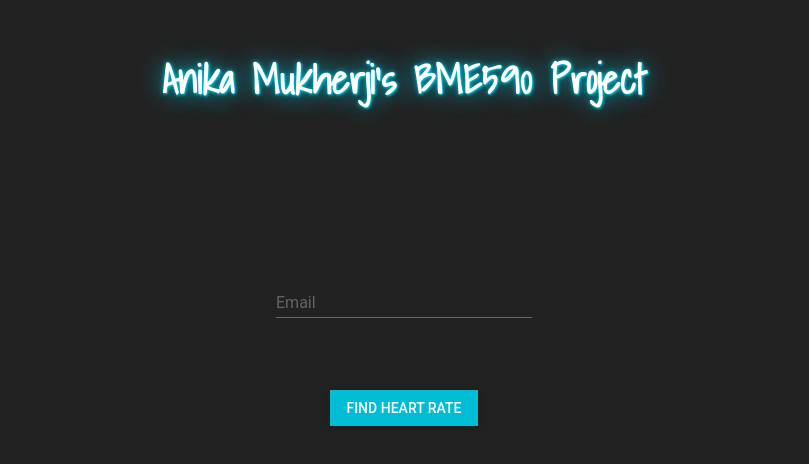
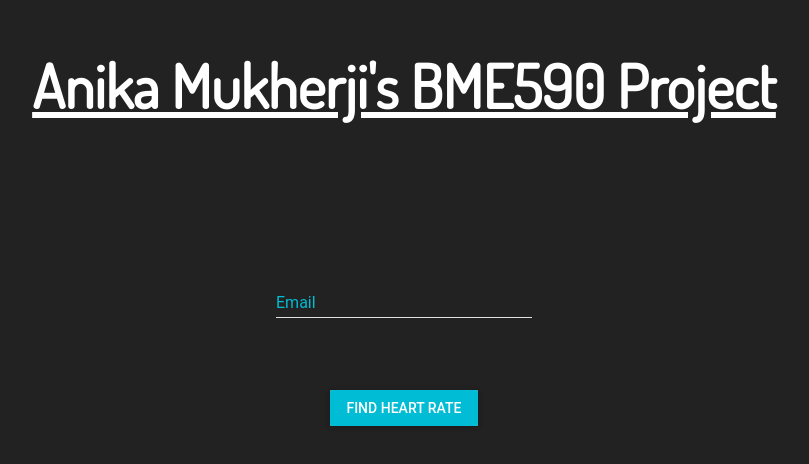
Before and after one commit to anikamukherji/doctor-hr-frontend, a React (Create React App) app: page / in a window 1280 px wide. Shown: the top 464 px of the page, without its empty margins (236-1045 px from the left). Built offline with nearby package versions, Linux system fonts and the light colour scheme.

Commit message:
sucessfully calling server

```diff
--- a/src/css/App.css
+++ b/src/css/App.css
@@ -6,28 +6,60 @@ body {
   text-align: center;
 }
 
-.App-logo {
-  animation: App-logo-spin infinite 20s linear;
-  height: 80px;
-}
-
 .App-header {
   height: 150px;
   padding: 20px;
   color: white;
-  font-family: 'Shadows Into Light', cursive;
+  font-family: 'Dosis', sans-serif;
 }
 
 .App-title {
   font-size: 2.5em;
-  text-shadow: 1px 1px 2px #00BCD4, 0 0 25px #00BCD4, 0 0 5px #00BCD4;
+  text-decoration: none;
+  display: inline-block;
+  position: relative;
+}
+
+h1 a {
+  font-size: 1.5em;
+  color: white;
+}
+
+a.effect-box:after,
+a.effect-box:before {
+	content: '';
+  position: absolute;
+  left: 0;
+  display: inline-block;
+  height: 1em;
+  width: 100%;
+  margin-top: 10px;
+  opacity: 0;
+	-webkit-transition: opacity 0.35s, -webkit-transform 0.35s;
+	transition: opacity 0.35s, transform 0.35s;
+}
+
+a.effect-box:before {
+  border-left: 1px solid;
+  border-right: 1px solid;
+  -webkit-transform: scale(1,0);
+	transform: scale(1,0);
+}
+
+a.effect-box:after {
+  border-bottom: 1px solid;
+  border-top: 1px solid;
+  -webkit-transform: scale(0,1);
+	transform: scale(0,1);
+}
+
+a.effect-box:hover:after,
+a.effect-box:hover:before {
+  opacity: 1;
+	-webkit-transform: scale(1);
+	transform: scale(1);
 }
 
 .App-intro {
   font-size: large;
 }
-
-@keyframes App-logo-spin {
-  from { transform: rotate(0deg); }
-  to { transform: rotate(360deg); }
-}
--- a/src/js/App.js
+++ b/src/js/App.js
@@ -8,18 +8,20 @@ import darkBaseTheme from 'material-ui/styles/baseThemes/darkBaseTheme';
 class App extends Component {
   render() {
     return (
-      <MuiThemeProvider muiTheme={getMuiTheme(darkBaseTheme)}>
-        <body>
+      <body>
+       <MuiThemeProvider muiTheme={getMuiTheme(darkBaseTheme)}>
           <div className="App">
             <header className="App-header">
               <h1 className="App-title">
+                <a href="#" className="effect-box">
                 Anika Mukherji's BME590 Project
+                </a>
               </h1>
             </header>
             <HeartRateSearch/>
           </div>
-        </body>
-      </MuiThemeProvider>
+       </MuiThemeProvider>
+      </body>
     );
   }
 }
--- a/src/js/HeartRateSearch.js
+++ b/src/js/HeartRateSearch.js
@@ -6,6 +6,15 @@ import axios from 'axios'
 import MuiThemeProvider from 'material-ui/styles/MuiThemeProvider';
 import getMuiTheme from 'material-ui/styles/getMuiTheme';
 import lightBaseTheme from 'material-ui/styles/baseThemes/lightBaseTheme';
+import {cyan500} from 'material-ui/styles/colors';
+
+const muiThemeWhiteText = getMuiTheme({
+  textField: {
+    hintColor: 'white',
+    labelColor: 'white',
+    floatingLabelColor: cyan500,
+  },
+});
 
 
 
@@ -14,26 +23,38 @@ class HeartRateSearch extends Component {
   constructor() {
     super();
     this.state = {
-      "curr_user": "None",
+      "curr_user": null,
+      "user_hr": [null],
       "graph_visible": false,
     };
+  }
+
+  getHR = () => {
+    axios.get("http://vcm-3576.vm.duke.edu:5000/api/heart_rate/anika@anika.com").then( (response) => {
+      console.log(response.status);
+      this.setState({"user_hr": response.data});
+    });
   }
 
   render() {
     return (
       <div className="hrsearch-body">
+        <MuiThemeProvider muiTheme={muiThemeWhiteText}>
           <div className="email-field">
             <TextField
               hintText="Who Are You?"
               floatingLabelText="Email"
-            type="Email" />
+              type="Email"
+              ref="textField" />
           </div>
+        </MuiThemeProvider>
         <MuiThemeProvider muiTheme={getMuiTheme(lightBaseTheme)}>
           <div className="email-search-button">
             <RaisedButton
               primary={true}
               label="Find Heart Rate"
-            labelColor="white" />
+              labelColor="white"
+              onClick={this.getHR}/>
           </div>
         </MuiThemeProvider>
       </div>
```
Lines whose indentation alone changed are shown as unchanged.
